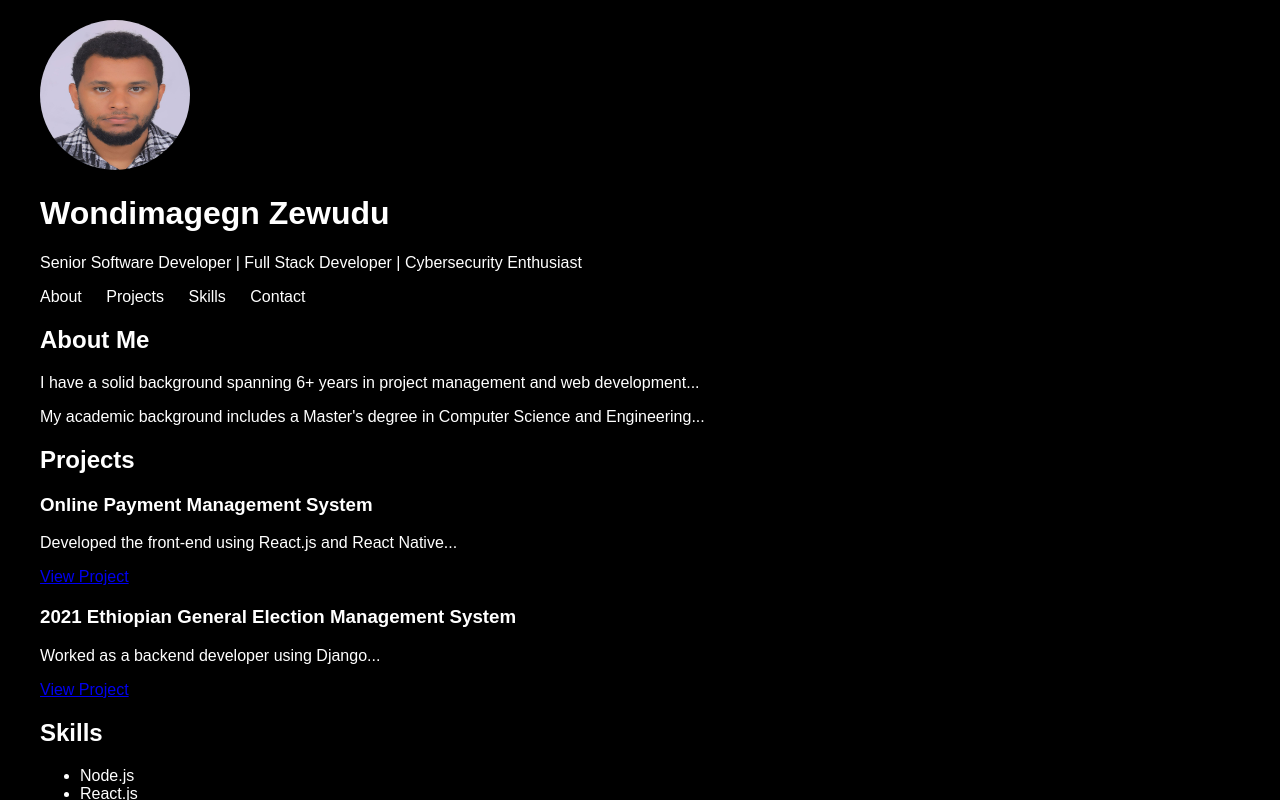
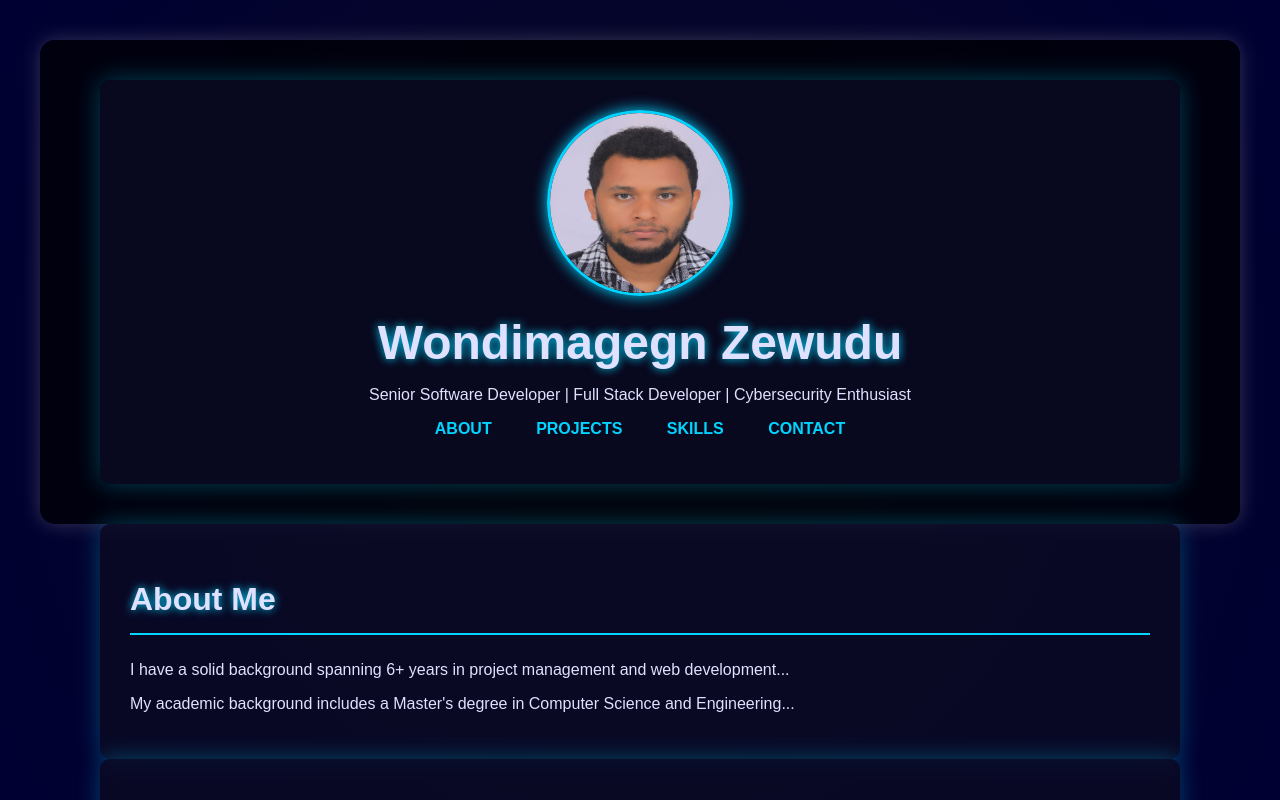
Before and after one commit to wondimagagnzewudu/wondimagegn-galaxy-portfolio, a plain HTML site: page index.html in a window 1280 px wide. Drawn offline with nearby package versions, Linux system fonts and the light colour scheme; animation ran at ten frames a second.

Commit message:
Fixed file structure and paths

```diff
--- a/index.html
+++ b/index.html
@@ -4,38 +4,10 @@
     <meta charset="UTF-8">
     <meta name="viewport" content="width=device-width, initial-scale=1.0">
     <title>Wondimagegn Zewudu - Galaxy Portfolio</title>
-    <style>
-        body, html {
-            margin: 0;
-            padding: 0;
-            overflow: auto;
-            height: 100%;
-            background: #000; /* Fallback background color */
-        }
-        canvas {
-            position: fixed;
-            top: 0;
-            left: 0;
-            z-index: -1; /* Galaxy as background */
-        }
-        .content {
-            position: relative;
-            z-index: 1; /* Content above galaxy */
-            color: white;
-            padding: 20px;
-            font-family: Arial, sans-serif;
-        }
-        .container { max-width: 1200px; margin: 0 auto; }
-        header img { border-radius: 50%; width: 150px; height: 150px; }
-        nav ul { list-style: none; padding: 0; }
-        nav ul li { display: inline; margin-right: 20px; }
-        nav ul li a { color: white; text-decoration: none; }
-        section { margin: 40px 0; }
-        .project { margin: 20px 0; }
-        footer { text-align: center; padding: 20px; }
-    </style>
+    <link rel="stylesheet" href="style.css">
 </head>
 <body>
+    <div id="canvas-container"></div> <!-- Container for Three.js canvas -->
     <div class="content">
         <header>
             <div class="container">
@@ -55,8 +27,12 @@
 
         <section id="about" class="container">
             <h2>About Me</h2>
-            <p>I have a solid background spanning 6+ years in project management and web development...</p>
-            <p>My academic background includes a Master's degree in Computer Science and Engineering...</p>
+            <p>
+                I have a solid background spanning 6+ years in project management and web development...
+            </p>
+            <p>
+                My academic background includes a Master's degree in Computer Science and Engineering...
+            </p>
         </section>
 
         <section id="projects" class="container">
--- a/scripts/galaxy.js
+++ b/scripts/galaxy.js
@@ -1,37 +1,31 @@
-// Ensure Three.js is loaded
-if (typeof THREE === 'undefined') {
-    console.error('Three.js is not loaded. Check the script source.');
-} else {
-    // Scene Setup
+// Scene, Camera, Renderer
 const scene = new THREE.Scene();
 const camera = new THREE.PerspectiveCamera(75, window.innerWidth / window.innerHeight, 0.1, 1000);
-    const renderer = new THREE.WebGLRenderer({ antialias: true });
+const renderer = new THREE.WebGLRenderer({ alpha: true }); // Transparent background
 renderer.setSize(window.innerWidth, window.innerHeight);
-    renderer.setPixelRatio(window.devicePixelRatio);
-    document.body.appendChild(renderer.domElement);
+document.getElementById('canvas-container').appendChild(renderer.domElement); // Append to specific container
 
-    // Galaxy Particles
+// Galaxy Parameters
+const particlesCount = 10000;
 const particlesGeometry = new THREE.BufferGeometry();
-    const particlesCount = 10000; // Increased for a denser galaxy
 const posArray = new Float32Array(particlesCount * 3);
 const colors = new Float32Array(particlesCount * 3); // For color variation
 
-    for (let i = 0; i < particlesCount * 3; i += 3) {
+for (let i = 0; i < particlesCount; i++) {
+    const i3 = i * 3;
     // Spiral galaxy shape
-        const radius = Math.random() * 10;
-        const angle = Math.random() * Math.PI * 2;
-        const x = Math.cos(angle) * radius + (Math.random() - 0.5) * 2;
-        const y = Math.sin(angle) * radius + (Math.random() - 0.5) * 2;
-        const z = (Math.random() - 0.5) * 2;
+    const radius = Math.random() * 20;
+    const spinAngle = radius * 5 + Math.random() * Math.PI * 2;
+    const branchAngle = (i % 3) * (Math.PI * 2 / 3);
 
-        posArray[i] = x;
-        posArray[i + 1] = y;
-        posArray[i + 2] = z;
+    posArray[i3] = Math.cos(branchAngle + spinAngle) * radius + (Math.random() - 0.5) * 2;
+    posArray[i3 + 1] = (Math.random() - 0.5) * 5; // Height variation
+    posArray[i3 + 2] = Math.sin(branchAngle + spinAngle) * radius + (Math.random() - 0.5) * 2;
 
-        // Random colors for stars (white, blue, red hues)
-        colors[i] = Math.random() > 0.8 ? 1 : Math.random();     // R
-        colors[i + 1] = Math.random() > 0.8 ? 1 : Math.random(); // G
-        colors[i + 2] = Math.random() > 0.5 ? 1 : Math.random(); // B
+    // Color variation (nebula-like effect)
+    colors[i3] = Math.random() * 0.5 + 0.5; // Red
+    colors[i3 + 1] = Math.random() * 0.3 + 0.2; // Green
+    colors[i3 + 2] = Math.random() * 0.8 + 0.5; // Blue
 }
 
 particlesGeometry.setAttribute('position', new THREE.BufferAttribute(posArray, 3));
@@ -41,27 +35,27 @@ if (typeof THREE === 'undefined') {
     size: 0.05,
     vertexColors: true,
     transparent: true,
-        blending: THREE.AdditiveBlending,
+    blending: THREE.AdditiveBlending, // For a glowing effect
 });
 
 const galaxy = new THREE.Points(particlesGeometry, particlesMaterial);
 scene.add(galaxy);
 
 // Camera Position
-    camera.position.z = 15;
+camera.position.set(0, 5, 15);
+camera.lookAt(0, 0, 0);
 
-    // Animation Loop
+// Animation
 function animate() {
     requestAnimationFrame(animate);
-        galaxy.rotation.y += 0.001; // Slow rotation for galaxy effect
+    galaxy.rotation.y += 0.002; // Slow rotation for galaxy
     renderer.render(scene, camera);
 }
 animate();
 
-    // Handle Window Resize
+// Resize Handler
 window.addEventListener('resize', () => {
     camera.aspect = window.innerWidth / window.innerHeight;
     camera.updateProjectionMatrix();
     renderer.setSize(window.innerWidth, window.innerHeight);
 });
-}
--- a/style.css
+++ b/style.css
@@ -1,39 +1,53 @@
 body, html {
     margin: 0;
     padding: 0;
-    overflow: auto; /* Allow scrolling */
+    overflow: auto;
     height: 100%;
-    font-family: Arial, sans-serif;
-    color: white; /* Ensure text is visible */
+    font-family: 'Orbitron', sans-serif; /* Futuristic font */
+    background: radial-gradient(circle at center, #0a0a23, #000033); /* Cosmic gradient */
+    color: #e0e0ff;
 }
 
-canvas {
-    position: fixed; /* Fix the canvas as the background */
+#canvas-container {
+    position: fixed;
     top: 0;
     left: 0;
-    z-index: -1; /* Send the canvas to the background */
+    width: 100%;
+    height: 100%;
+    z-index: -1;
 }
 
 .content {
     position: relative;
-    z-index: 1; /* Bring the content to the front */
-    padding: 20px;
+    z-index: 1;
+    padding: 40px;
 }
 
 header {
     text-align: center;
-    padding: 20px 0;
+    padding: 40px 0;
+    background: rgba(0, 0, 0, 0.7);
+    border-radius: 15px;
+    box-shadow: 0 0 20px rgba(255, 255, 255, 0.2);
 }
 
 header .profile-img {
     border-radius: 50%;
-    width: 150px;
-    height: 150px;
+    width: 180px;
+    height: 180px;
+    border: 3px solid #00d4ff;
+    box-shadow: 0 0 15px #00d4ff;
+    transition: transform 0.3s;
+}
+
+header .profile-img:hover {
+    transform: scale(1.05);
 }
 
 header h1 {
-    margin: 10px 0;
-    font-size: 2.5em;
+    margin: 15px 0;
+    font-size: 3em;
+    text-shadow: 0 0 10px #00d4ff;
 }
 
 nav ul {
@@ -43,39 +57,68 @@ nav ul {
 
 nav ul li {
     display: inline;
-    margin: 0 15px;
+    margin: 0 20px;
 }
 
 nav ul li a {
-    color: white;
+    color: #00d4ff;
+    text-decoration: none;
+    font-weight: 600;
+    text-transform: uppercase;
+    transition: color 0.3s;
+}
+
+nav ul li a:hover {
+    color: #ff00ff;
+}
+
+.container {
+    width: 85%;
+    margin: auto;
+    padding: 30px;
+    background: rgba(10, 10, 35, 0.8);
+    border-radius: 10px;
+    box-shadow: 0 0 25px rgba(0, 212, 255, 0.3);
+}
+
+section {
+    margin-bottom: 60px;
+}
+
+section h2 {
+    border-bottom: 2px solid #00d4ff;
+    padding-bottom: 15px;
+    font-size: 2em;
+    text-shadow: 0 0 8px #00d4ff;
+}
+
+.project {
+    background: rgba(255, 255, 255, 0.05);
+    padding: 20px;
+    margin-bottom: 25px;
+    border-radius: 10px;
+    transition: transform 0.3s, box-shadow 0.3s;
+}
+
+.project:hover {
+    transform: translateY(-5px);
+    box-shadow: 0 0 20px rgba(0, 212, 255, 0.5);
+}
+
+.project a {
+    color: #00d4ff;
     text-decoration: none;
     font-weight: bold;
 }
 
-.container {
-    width: 80%;
-    margin: auto;
-    padding: 20px;
-}
-
-section {
-    margin-bottom: 40px;
-}
-
-section h2 {
-    border-bottom: 2px solid white;
-    padding-bottom: 10px;
-}
-
-.project {
-    background: rgba(255, 255, 255, 0.1);
-    padding: 15px;
-    margin-bottom: 20px;
-    border-radius: 5px;
+.project a:hover {
+    color: #ff00ff;
 }
 
 footer {
     text-align: center;
-    padding: 10px 0;
-    background: rgba(0, 0, 0, 0.5);
+    padding: 20px 0;
+    background: rgba(0, 0, 0, 0.8);
+    border-top: 1px solid #00d4ff;
+    text-shadow: 0 0 5px #00d4ff;
 }
```
Lines whose indentation alone changed are shown as unchanged.
